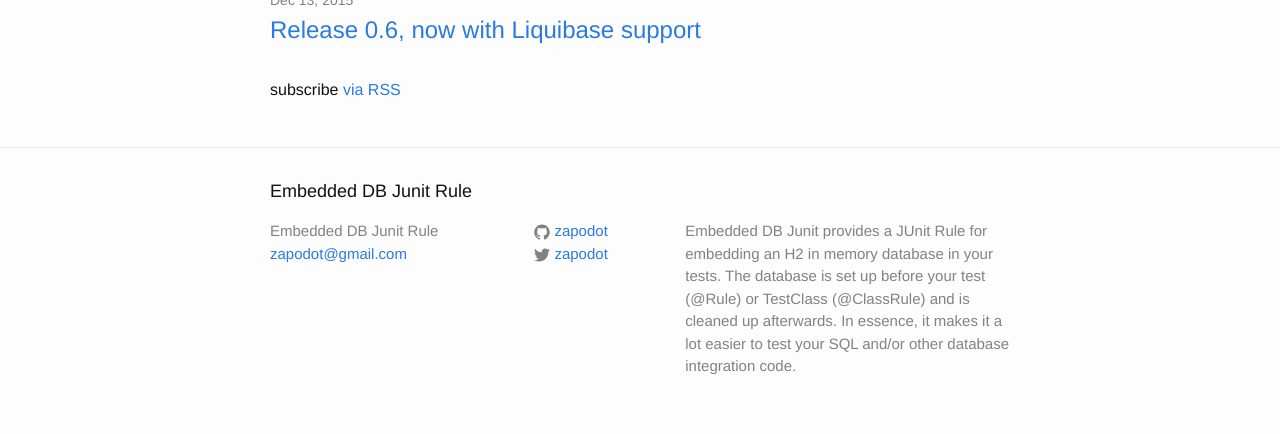
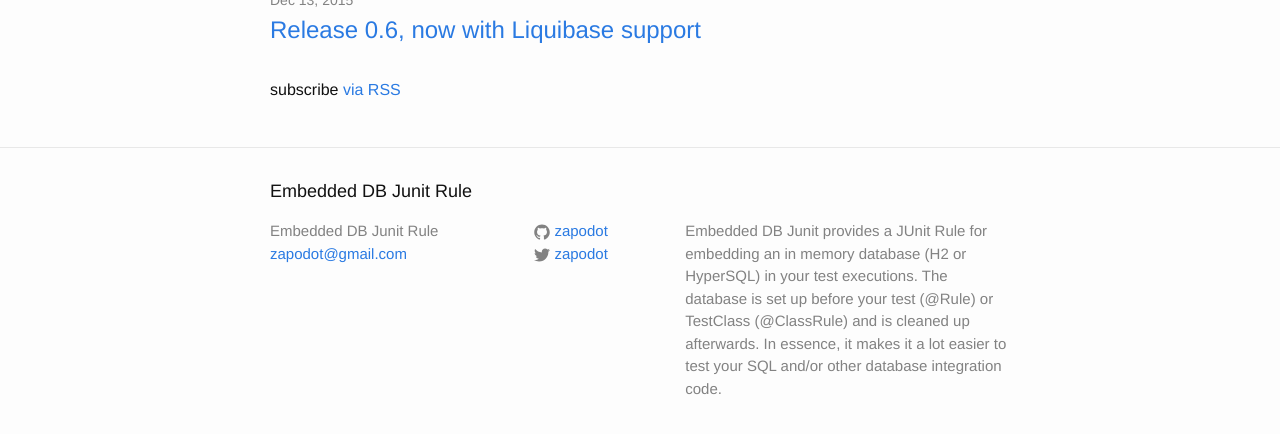
Before and after one commit to zapodot/embedded-db-junit, a Jekyll site: the page built from index.html, in a window 1280 px wide, cut to the strip 329-763 px from the top of the page. Built offline with Jekyll 4.4.1, drawn with Linux system fonts in a browser that asks for light colours.

Commit message:
Change description

```diff
--- a/_config.yml
+++ b/_config.yml
@@ -2,8 +2,8 @@
 title: Embedded DB Junit Rule
 email: zapodot@gmail.com
 description: > # this means to ignore newlines until "baseurl:"
-  Embedded DB Junit provides a JUnit Rule for embedding an H2 in memory database
-  in your tests. The database is set up before your test (@Rule) or
+  Embedded DB Junit provides a JUnit Rule for embedding an in memory database
+  (H2 or HyperSQL) in your test executions. The database is set up before your test (@Rule) or
   TestClass (@ClassRule) and is cleaned up afterwards. In essence, it makes it
   a lot easier to test your SQL and/or other database integration code.
 baseurl: "" # the subpath of your site, e.g. /blog/
```
